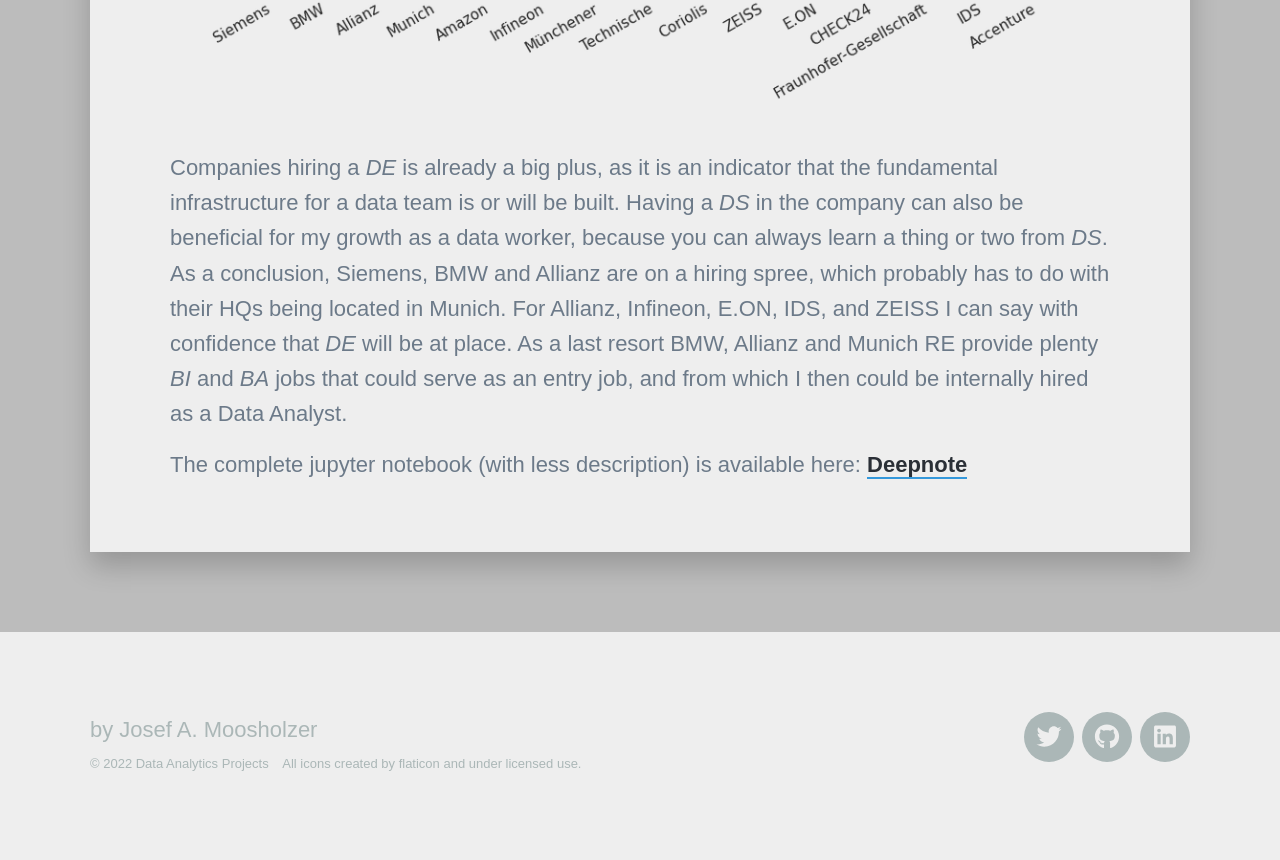
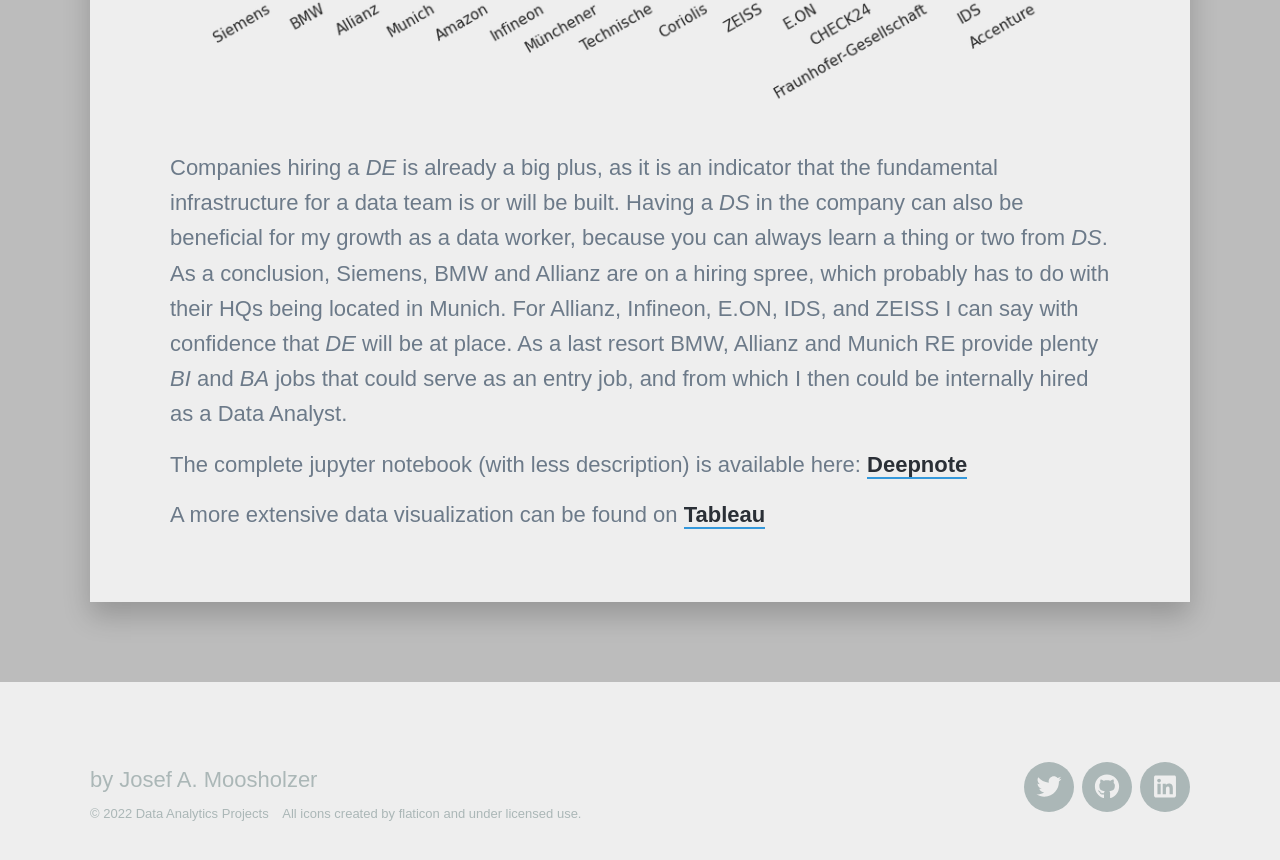
Before and after one commit to JosefMoosholzer/JosefMoosholzer.github.io, a Jekyll site: the page built from _projects/2022-10-22-scraping-indeed.md, in a window 1280 px wide and 900 px high, scrolled down 6705 px. Shown: the top 860 px of the window. Built offline with Jekyll 4.4.1, drawn with Linux system fonts in a browser that asks for light colours; nearby versions of some CDN libraries; some web fonts are replaced.

Commit message:
Tableau Link for Indeed Job Postings added

```diff
--- a/_projects/2022-10-22-scraping-indeed.md
+++ b/_projects/2022-10-22-scraping-indeed.md
@@ -134,3 +134,5 @@
 As a last resort BMW, Allianz and Munich RE provide plenty *BI* and *BA* jobs that could serve as an entry job, and from which I then could be internally hired as a Data Analyst.
 
 The complete jupyter notebook (with less description) is available here: [Deepnote](https://deepnote.com/@my-projects-jm/Data-Analytics-on-Data-Analytics-58d3d682-32e5-4d21-bb24-f77f638c0a70)
+
+A more extensive data visualization can be found on [Tableau](https://public.tableau.com/app/profile/josef.alexander.moosholzer/viz/JobPostingsonIndeed/Story1)
```
